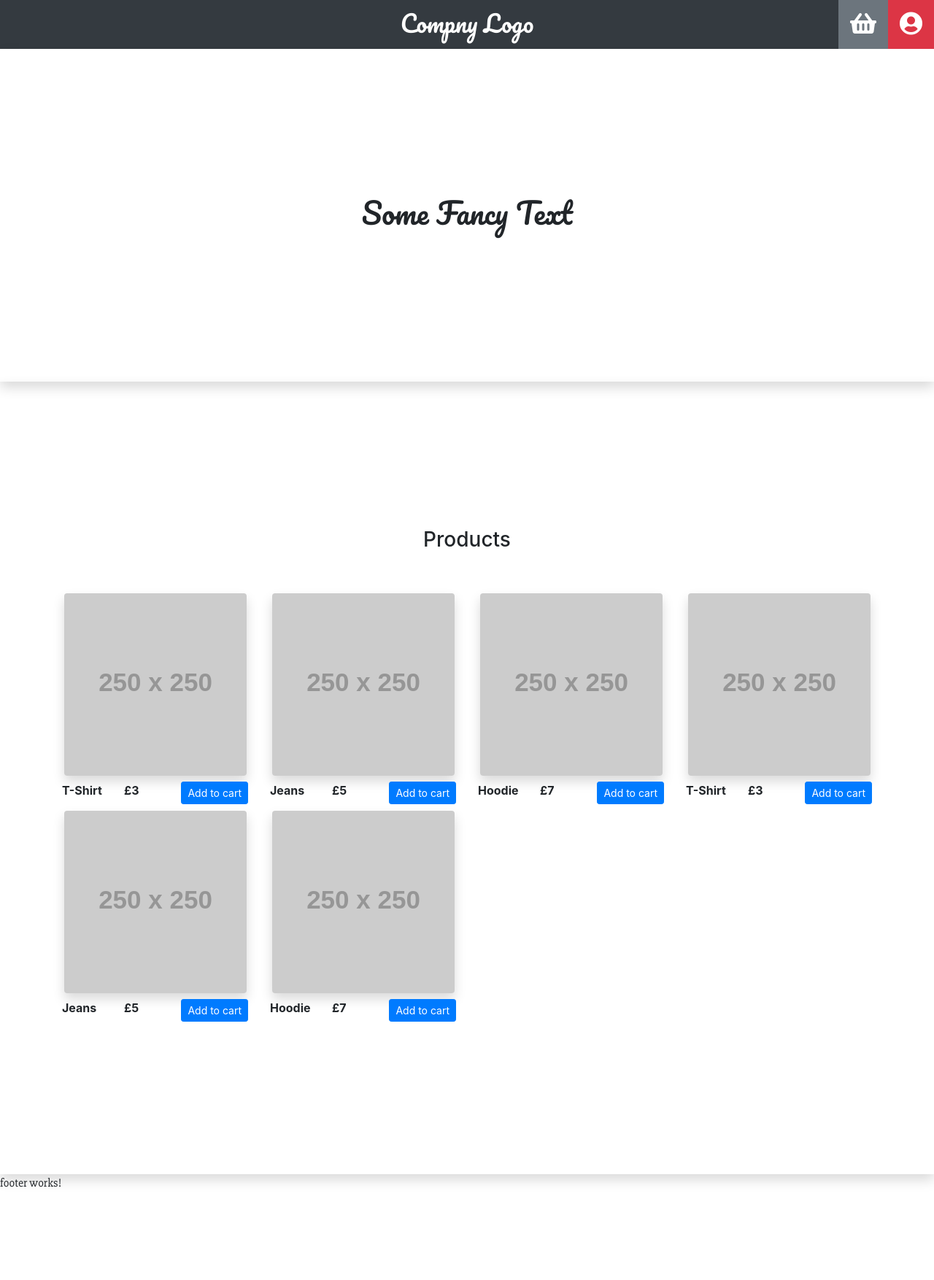
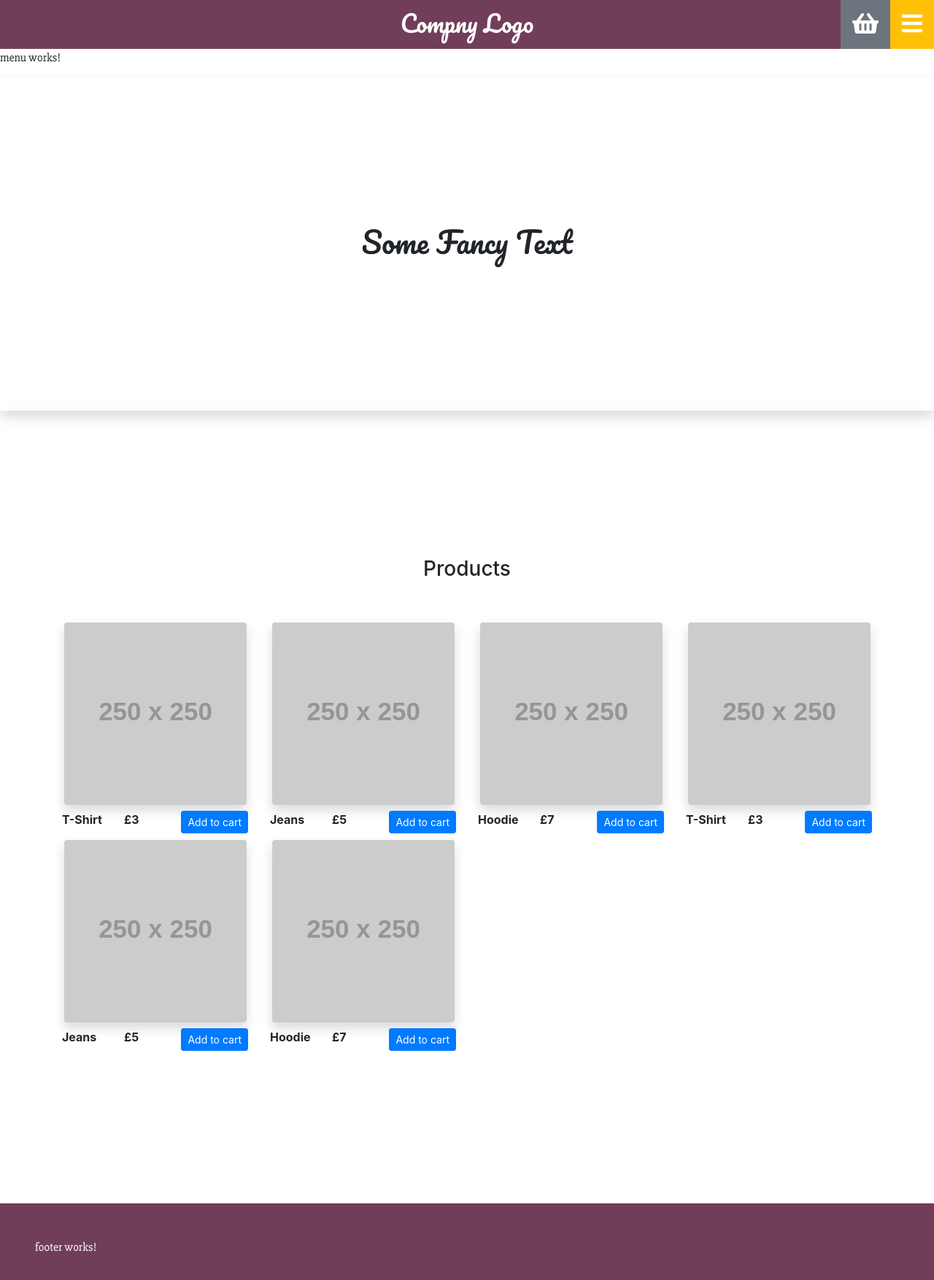
Before and after one commit to JoshCrz/angular, an Angular app: page / in a window 1280 px wide. Shown: the top 1754 px of the page at 73% size. Before the commit the page ends 1649 px from the top, so only its background shows below. Built offline with nearby package versions, Linux system fonts and the light colour scheme.

Commit message:
menu component and small style changes

```diff
--- a/src/app/app.module.ts
+++ b/src/app/app.module.ts
@@ -16,6 +16,7 @@ import { CartComponent } from './cart/cart.component';
 import { CheckoutComponent } from './checkout/checkout.component';
 import { TestCartComponent } from './test-cart/test-cart.component';
 import { FooterComponent } from './footer/footer.component';
+import { MenuComponent } from './menu/menu.component';
 
 
 const appRoutes: Routes = [
@@ -38,7 +39,8 @@ const appRoutes: Routes = [
     CartComponent,
     CheckoutComponent,
     TestCartComponent,
-    FooterComponent
+    FooterComponent,
+    MenuComponent
   ],
   imports: [
     RouterModule.forRoot(
--- a/src/app/footer/footer.component.css
+++ b/src/app/footer/footer.component.css
@@ -0,0 +1,3 @@
+.bg-main {
+    background-color: #713E5A;
+}
--- a/src/app/footer/footer.component.html
+++ b/src/app/footer/footer.component.html
@@ -1,3 +1,9 @@
-<p>
-  footer works!
-</p>
+<div class="container-fluid bg-main text-white">
+    <div class="row">
+        <div class="col-12 p-5">
+            <p>
+                footer works!
+            </p>
+        </div>
+    </div>
+</div>
--- a/src/app/header/header.component.css
+++ b/src/app/header/header.component.css
@@ -8,3 +8,7 @@ h2 {
 .cursor-hov:hover {
     cursor: pointer;
 }
+
+.bg-main {
+    background-color: #713E5A;
+}
--- a/src/app/header/header.component.html
+++ b/src/app/header/header.component.html
@@ -1,4 +1,4 @@
-<div class="container-fluid bg-dark text-white p-0">
+<div class="container-fluid bg-main text-white p-0">
     <div class="row no-gutters">
         <div class="col-12">
             <div class="d-flex flex-row">
@@ -10,8 +10,9 @@
                         <div class="bg-secondary p-3 float-left" (click)="openCart()">
                             <i class="fas fa-shopping-basket text-white m-0 h2"></i>
                         </div>
-                        <div class="bg-danger p-3 float-left">
-                            <i class="fas fa-user-circle text-white m-0 h2"></i>
+                        <div class="bg-warning p-3 float-left">
+                            <i class="fas fa-bars text-white m-0 h2"></i>
+                            <!--<i class="fas fa-user-circle text-white m-0 h2"></i>-->
                         </div>
                     </div>
                 </div>
@@ -22,3 +23,4 @@
 </div>
 
 <cart *ngIf="showCart" (closed)="showCart = false"></cart>
+<app-menu></app-menu>
--- /dev/null
+++ b/src/app/menu/menu.component.html
@@ -0,0 +1,3 @@
+<p>
+  menu works!
+</p>
--- /dev/null
+++ b/src/app/menu/menu.component.ts
@@ -0,0 +1,15 @@
+import { Component, OnInit } from '@angular/core';
+
+@Component({
+  selector: 'app-menu',
+  templateUrl: './menu.component.html',
+  styleUrls: ['./menu.component.css']
+})
+export class MenuComponent implements OnInit {
+
+  constructor() { }
+
+  ngOnInit() {
+  }
+
+}
```
Also changed, not shown: src/app/menu/menu.component.css (added), 1 other file (tests, documents, lock files or other folders).
